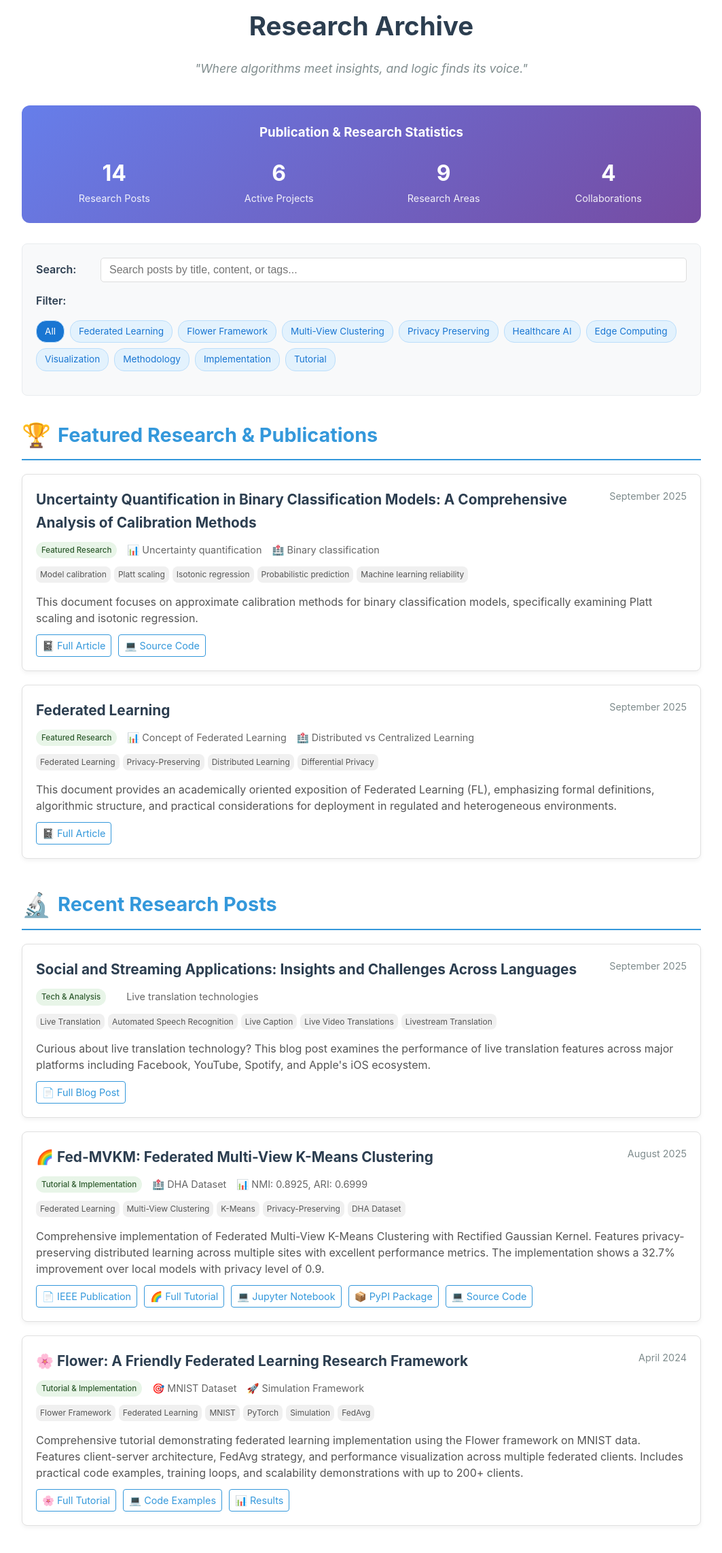
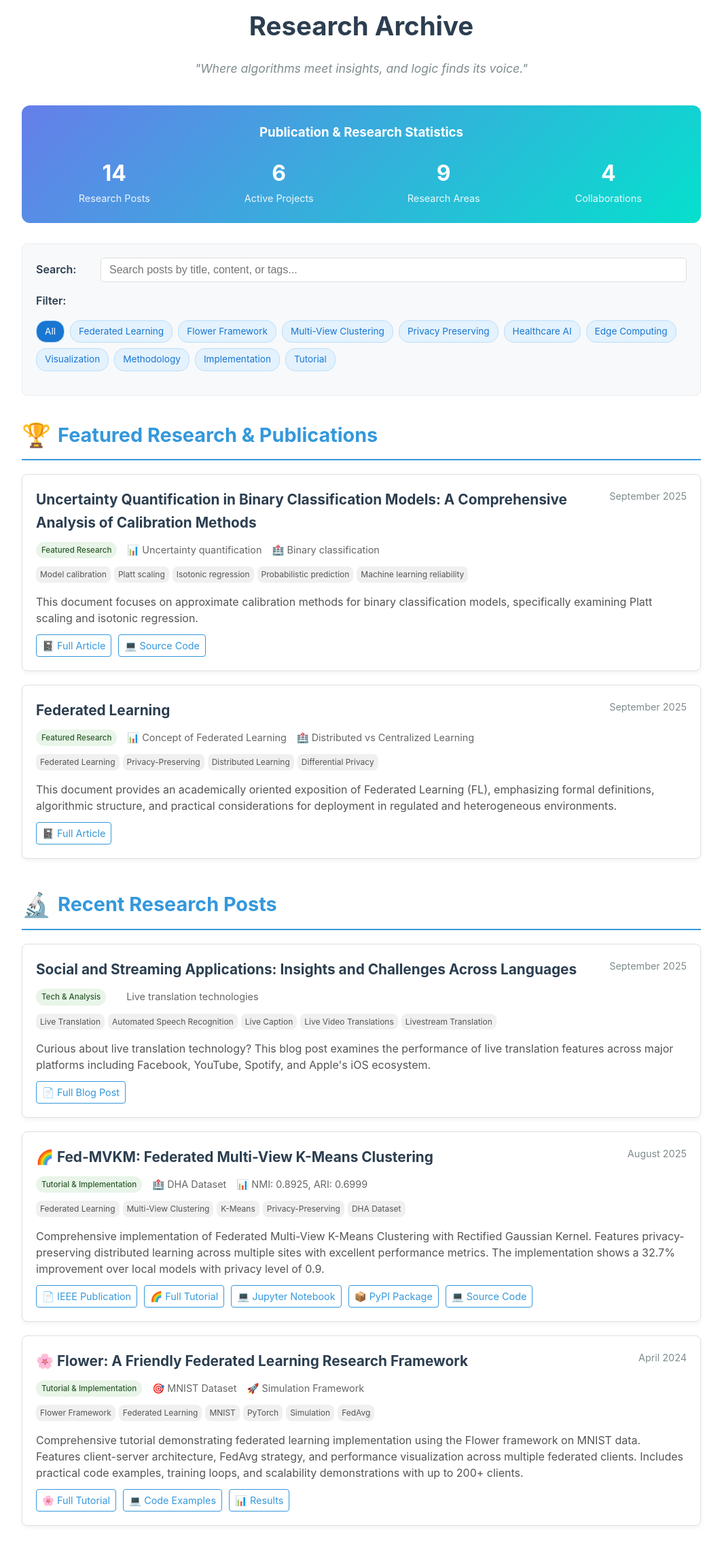
Before and after one commit to Kristina01-hash/Kristina01-hash.github.io, a Jekyll site: the page archive.html, which Jekyll copies as it is, in a window 1280 px wide. Shown: the whole page at 68% size, without its empty margins (108-1171 px from the left). Built offline with Jekyll 4.4.1, drawn with Linux system fonts in a browser that asks for light colours.

Commit message:
Update archive.html

```diff
--- a/archive.html
+++ b/archive.html
@@ -188,7 +188,7 @@
 
   /* Statistics Section */
   .stats-section {
-    background: linear-gradient(135deg, #667eea 0%, #764ba2 100%);
+    background: linear-gradient(135deg, #667eea 0%, #05e0cd 100%);
     color: white;
     border-radius: 12px;
     padding: 25px;
```
